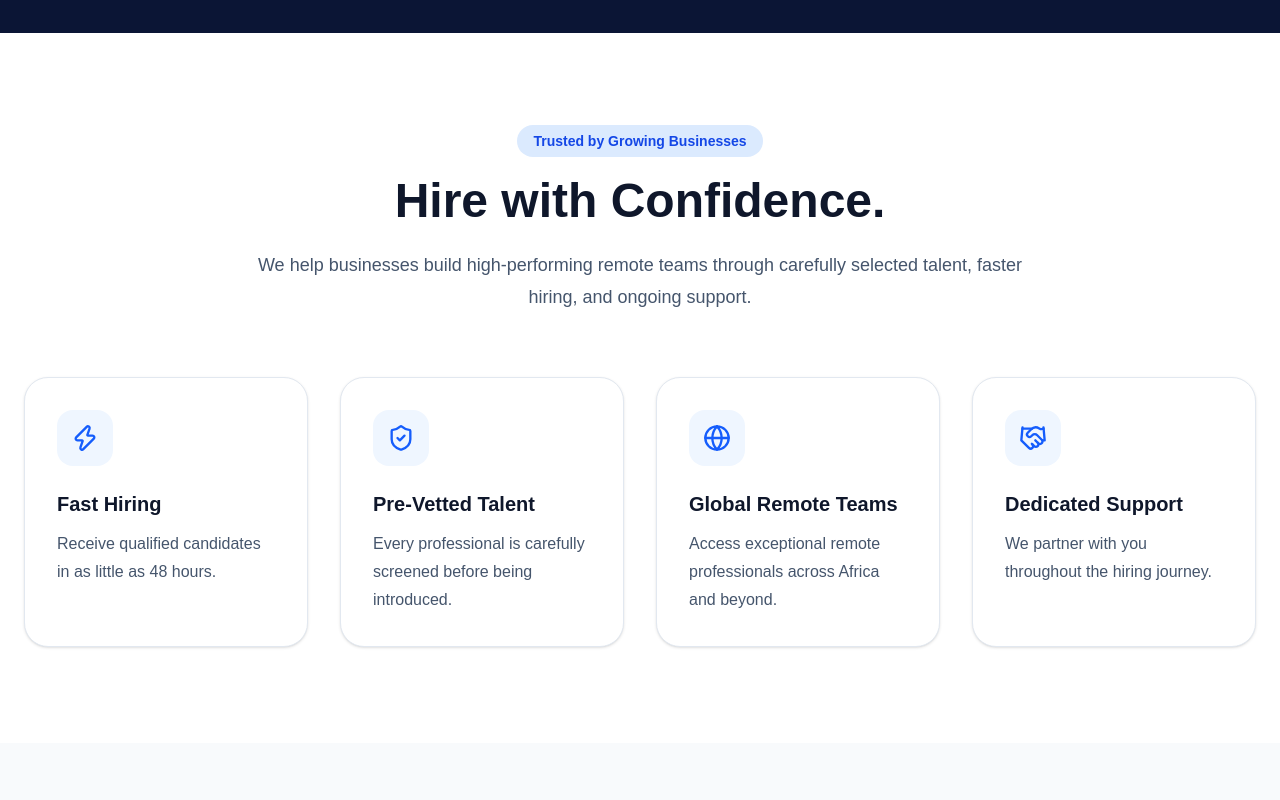
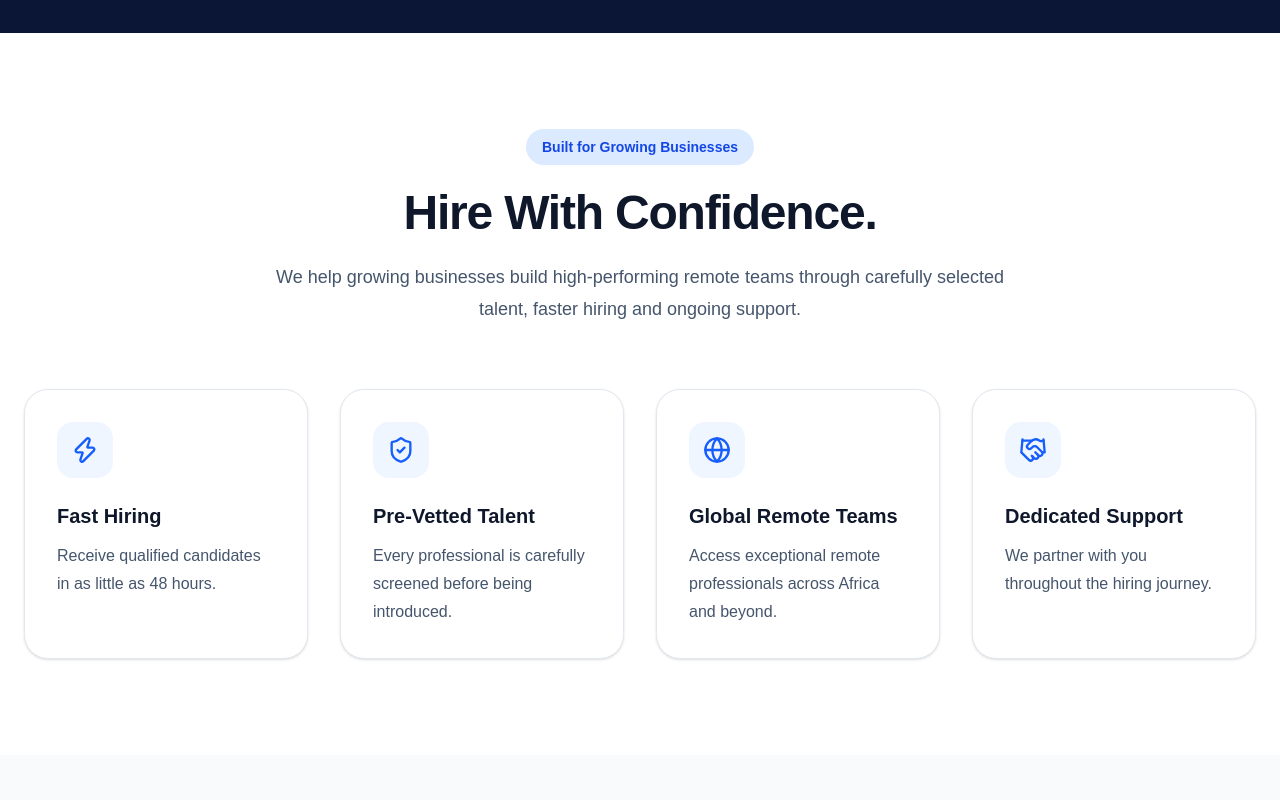
Before and after one commit to Silindokuhle98/remote-talent-co, a Next.js app: page / in a window 1280 px wide. Shown: the part 1120-1920 px from the top of the page. Built offline with nearby package versions, Linux system fonts and the light colour scheme.

Commit message:
Improve website credibility messaging

```diff
--- a/app/components/FAQ.tsx
+++ b/app/components/FAQ.tsx
@@ -7,7 +7,7 @@ const faqs = [
   {
     question: "How quickly can we hire remote talent?",
     answer:
-      "Most clients receive a shortlist of qualified candidates within 48 hours. The exact timeline depends on the role and your hiring requirements.",
+      "We aim to provide a shortlist of qualified candidates within 48 hours. The exact timeline depends on the role and your hiring requirements.",
   },
   {
     question: "What roles do you recruit for?",
@@ -51,7 +51,7 @@ export default function FAQ() {
           </span>
 
           <h2 className="mt-6 text-4xl font-bold text-slate-900 md:text-5xl">
-            Everything You Need To Know
+            Everything You Need to Know
           </h2>
 
           <p className="mx-auto mt-6 max-w-2xl text-lg text-slate-600">
--- a/app/components/TrustedBy.tsx
+++ b/app/components/TrustedBy.tsx
@@ -38,17 +38,18 @@ export default function TrustedBy() {
       <div className="mx-auto max-w-7xl px-6">
         {/* Heading */}
         <div className="mx-auto max-w-3xl text-center">
-          <span className="rounded-full bg-blue-100 px-4 py-2 text-sm font-semibold text-blue-700">
-            Trusted by Growing Businesses
+          <span className="inline-flex rounded-full bg-blue-100 px-4 py-2 text-sm font-semibold text-blue-700">
+            Built for Growing Businesses
           </span>
 
-          <h2 className="mt-6 text-4xl font-bold text-slate-900 md:text-5xl">
-            Hire with Confidence.
+          <h2 className="mt-6 text-4xl font-bold tracking-tight text-slate-900 md:text-5xl">
+            Hire With Confidence.
           </h2>
 
           <p className="mt-6 text-lg leading-8 text-slate-600">
-            We help businesses build high-performing remote teams through
-            carefully selected talent, faster hiring, and ongoing support.
+            We help growing businesses build high-performing remote teams
+            through carefully selected talent, faster hiring and ongoing
+            support.
           </p>
         </div>
 
```
